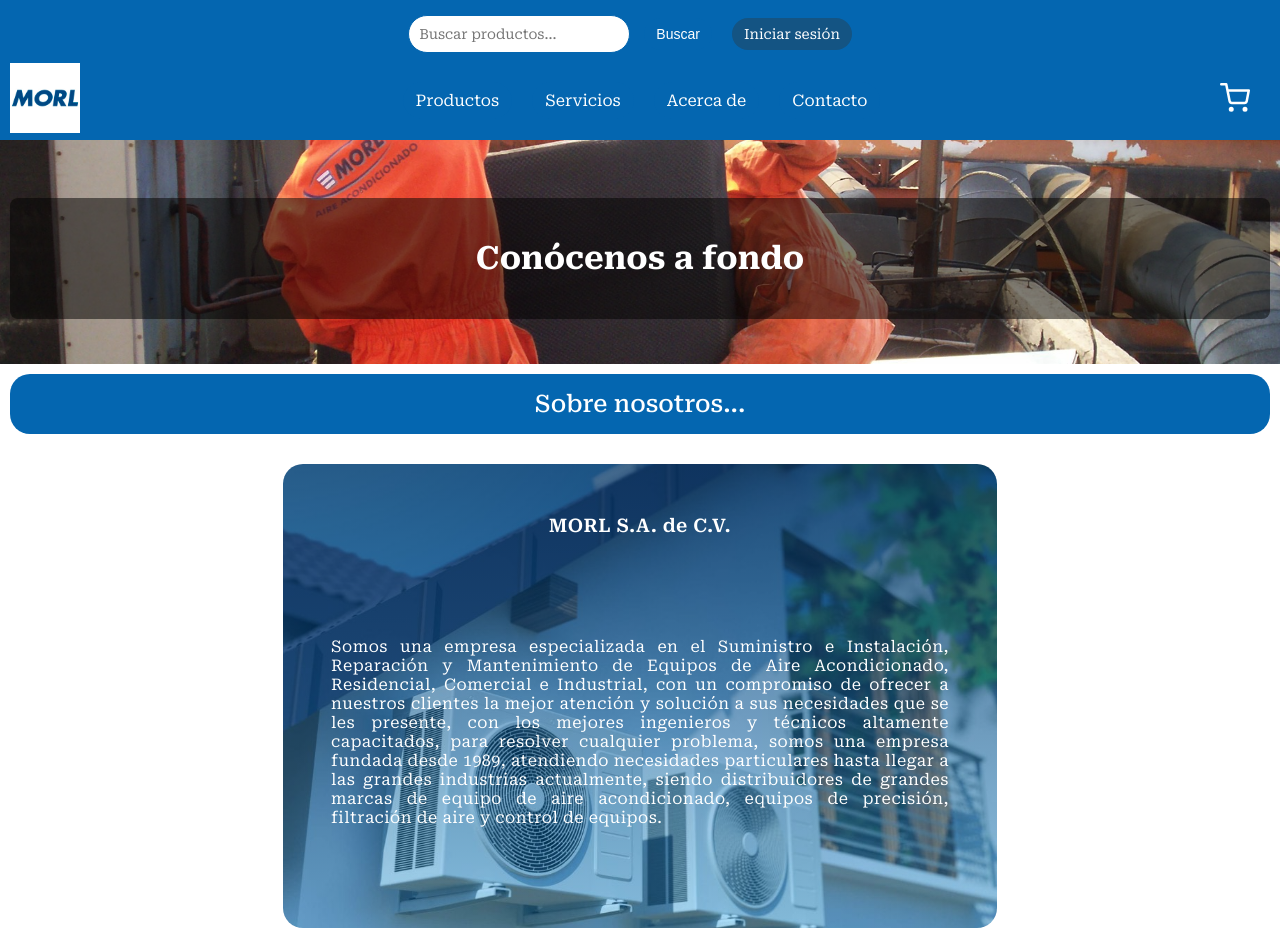
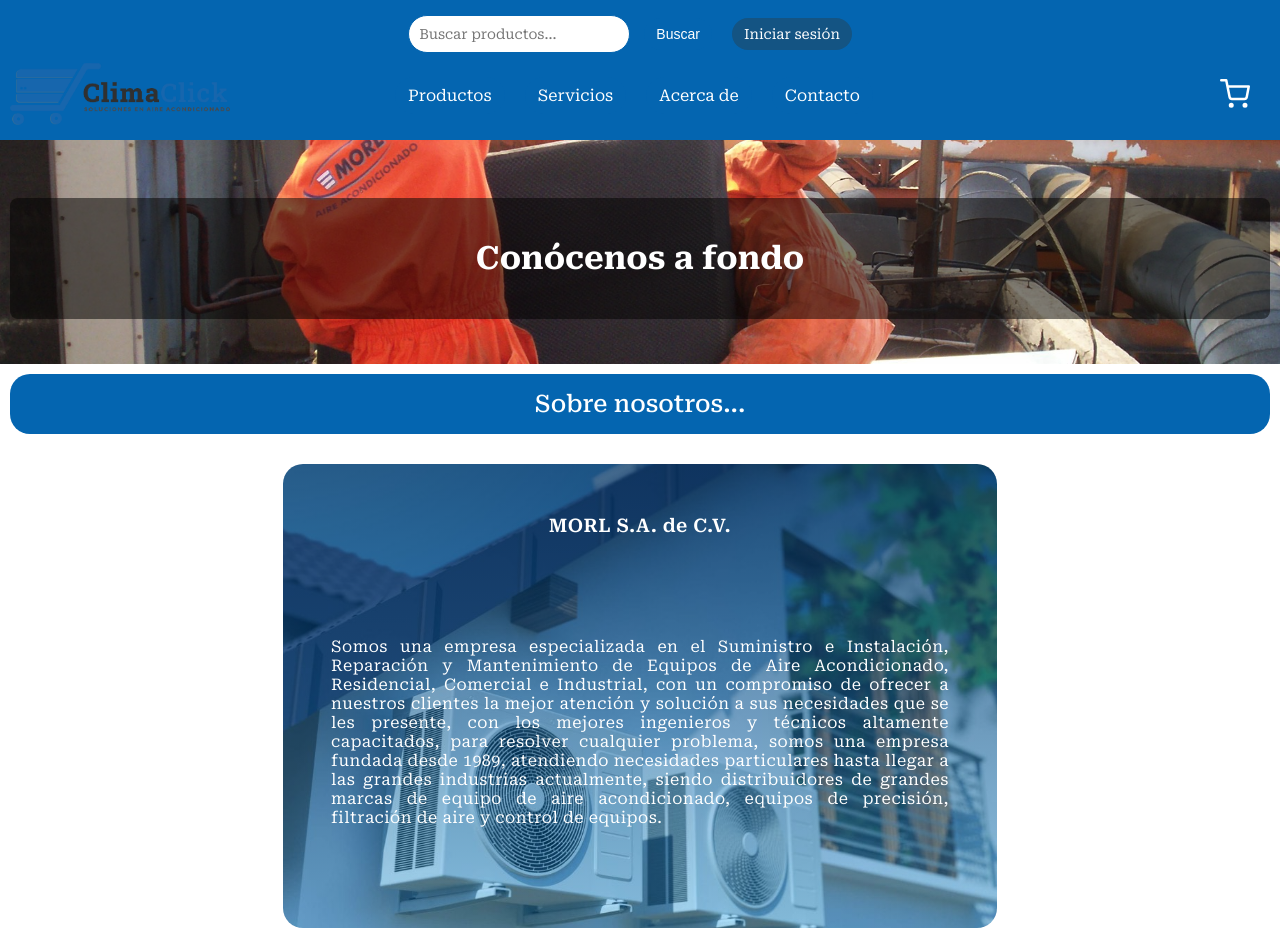
Before and after one commit to joanquique/MORL, a plain HTML site: page about-of.html in a window 1280 px wide. Shown: the top 931 px of the page. Drawn offline with Linux system fonts and the light colour scheme.

Commit message:
U/logo/font

```diff
--- a/about-of.html
+++ b/about-of.html
@@ -26,8 +26,8 @@
             </ul>
         </nav>
         <nav>
-            <a href="index.html"><img class="logo-morl" src="img/morl_logo.jpg"></a>
-            <ul>
+            <a href="index.html"><img class="logo-morl" src="img/CLIMA CLICK SOLUCIONES EN AIRE ACONDICIONADO.png"></a>
+            <ul class="panel-nav">
                 <li><a href="productos.html">Productos</a></li>
                 <li><a href="#">Servicios</a></li>
                 <li><a href="about-of.html">Acerca de</a></li>
--- a/styles/_base.scss
+++ b/styles/_base.scss
@@ -1,5 +1,5 @@
 // Colores
-$color-primario: #0466b0;
+$color-primario: #0465b0;
 $color-secundario: #fff;
 // $gradient-start: rgba(3, 74, 126, 0.7); // Color inicial del degradado (más oscuro con 70% de opacidad)
 // $gradient-end: rgba(5, 128, 230, 0.3);
--- a/styles/_layout.scss
+++ b/styles/_layout.scss
@@ -63,9 +63,8 @@
             }
         }
         .logo-morl {
-            padding-left: 10px;
-            padding-right: 3px;
-            width: 70px;
+            padding: 0 3px 0 10px;
+            width: 250px;
             height: auto;
         }
         .header__icon {
@@ -74,6 +73,9 @@
             width: 40px;
             height: auto;
             cursor: pointer;
+        }
+        .panel-nav {
+            padding-right: 195px;
         }
     }
     transition: background-color 0.5s linear;
```
Also changed, not shown: index.html (+2 -2 lines), minisplit.html (+2 -2 lines), portatil.html (+2 -2 lines), productos.html (+2 -2 lines), sign-up.html (+2 -2 lines), img/CLIMA CLICK BLANCO PNG_Mesa de trabajo 1-05.png (added), img/CLIMA CLICK SOLUCIONES EN AIRE ACONDICIONADO.jpg (added), img/CLIMA CLICK SOLUCIONES EN AIRE ACONDICIONADO.png (added), styles/main.css, 1 other file.
